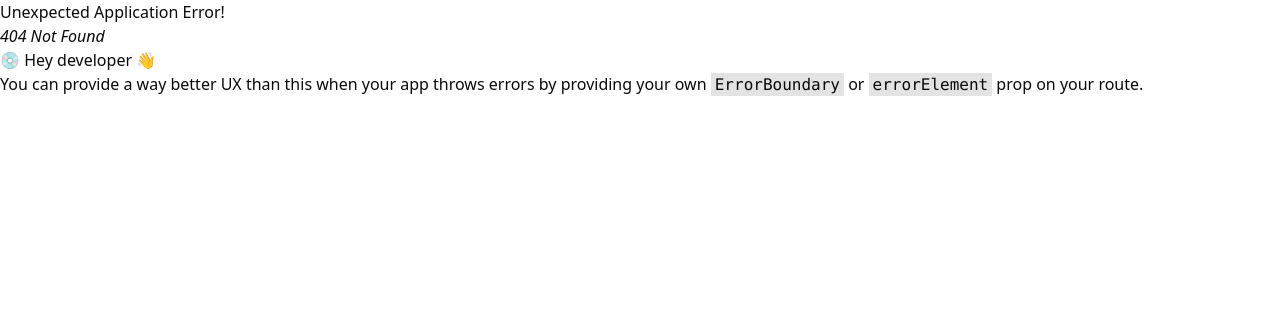
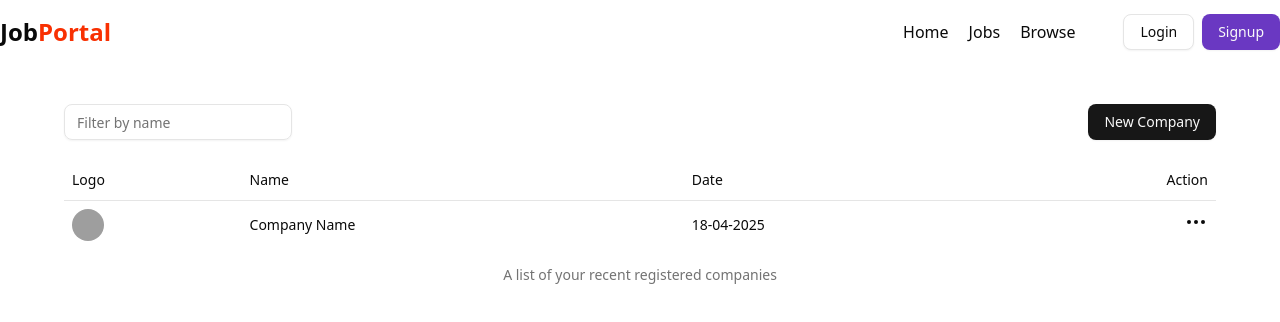
Before and after one commit to DhananjoyShaw/job-portal, a React (Vite) app in the folder frontend/: page /admin/companies in a window 1280 px wide. Before the commit this address had no page. Shown: the top 322 px of the page. Built offline with nearby package versions, Linux system fonts and the light colour scheme; grey boxes are pictures that could not be loaded.

Commit message:
feat: Add initial structure for admin pages

```diff
--- /dev/null
+++ b/frontend/src/admin/Companies.jsx
@@ -0,0 +1,28 @@
+import React from 'react'
+import Navbar from '@/components/shared/Navbar';
+import { Input } from '@/components/ui/input';
+import { Button } from '@/components/ui/button';
+import CompaniesTable from './CompaniesTable';
+import { useNavigate } from 'react-router-dom';
+
+const Companies = () => {
+    const navigate = useNavigate();
+
+    return (
+        <div>
+            <Navbar />
+            <div className='max-w-6xl mx-auto my-10'>
+                <div className='flex items-center justify-between my-5'>
+                    <Input
+                        className="w-fit"
+                        placeholder="Filter by name"
+                    />
+                    <Button onClick={() => navigate("/admin/companies/create")}>New Company</Button>
+                </div>
+                <CompaniesTable />
+            </div>
+        </div>
+    )
+}
+
+export default Companies;
--- /dev/null
+++ b/frontend/src/admin/CompaniesTable.jsx
@@ -0,0 +1,47 @@
+import React from 'react'
+import { Table, TableBody, TableCaption, TableCell, TableHead, TableHeader, TableRow } from '@/components/ui/table'
+import { Avatar, AvatarImage } from '@/components/ui/avatar'
+import { Popover, PopoverContent, PopoverTrigger } from '@/components/ui/popover'
+import { Edit2, MoreHorizontal } from 'lucide-react'
+
+const CompaniesTable = () => {
+    return (
+        <div>
+            <Table>
+                <TableCaption>A list of your recent registered companies</TableCaption>
+                <TableHeader>
+                    <TableRow>
+                        <TableHead>Logo</TableHead>
+                        <TableHead>Name</TableHead>
+                        <TableHead>Date</TableHead>
+                        <TableHead className="text-right">Action</TableHead>
+                    </TableRow>
+                </TableHeader>
+                <TableBody>
+                    <TableRow>
+                        <TableCell>
+                            <Avatar>
+                                <AvatarImage src="https://stellar-signs.com/wp-content/uploads/2021/08/Depositphotos_13687440_s-2019.jpg" />
+                            </Avatar>
+                        </TableCell>
+                        <TableCell>Company Name</TableCell>
+                        <TableCell>18-04-2025</TableCell>
+                        <TableCell className="text-right cursor-pointer">
+                            <Popover>
+                                <PopoverTrigger><MoreHorizontal /></PopoverTrigger>
+                                <PopoverContent className="w-32">
+                                    <div className='flex items-center gap-2 w-fit cursor-pointer'>
+                                        <Edit2 className='w-4' />
+                                        <span>Edit</span>
+                                    </div>
+                                </PopoverContent>
+                            </Popover>
+                        </TableCell>
+                    </TableRow>
+                </TableBody>
+            </Table>
+        </div>
+    )
+}
+
+export default CompaniesTable;
--- /dev/null
+++ b/frontend/src/admin/CompanyCreate.jsx
@@ -0,0 +1,9 @@
+import React from 'react'
+
+function CompanyCreate() {
+    return (
+        <div>CompanyCreate</div>
+    )
+}
+
+export default CompanyCreate;
--- a/frontend/src/components/home.jsx
+++ b/frontend/src/components/home.jsx
@@ -1,13 +1,24 @@
-import React from 'react'
+import React, { useEffect } from 'react'
 import Navbar from './shared/Navbar.jsx'
 import HeroSection from './HeroSection.jsx';
 import CategoryCarousel from './CategoryCarousel.jsx';
 import LatestJobs from './LatestJobs.jsx';
 import Footer from './shared/Footer.jsx';
 import useGetAllJobs from '@/hooks/useGetAllJobs.jsx';
+import { useSelector } from 'react-redux';
+import { useNavigate } from 'react-router-dom';
 
 const Home = () => {
     useGetAllJobs();
+
+    const { user } = useSelector(store => store.auth);
+    const navigate = useNavigate();
+
+    useEffect(() => {
+        if (user?.role === 'recruiter') {
+            navigate("/admin/companies");
+        }
+    }, []);
 
     return (
         <div>
--- a/frontend/src/components/shared/Navbar.jsx
+++ b/frontend/src/components/shared/Navbar.jsx
@@ -33,13 +33,24 @@ const Navbar = () => {
         <div className='bg-white'>
             <div className='flex items-center justify-between mx-auto max-w-7xl h-16'>
                 <div>
-                    <h1 className='text-2xl font-bold'>Job<span className='text-[#F83002]'>Portal</span></h1>
+                    <Link to="/"> <h1 className='text-2xl font-bold'>Job<span className='text-[#F83002]'>Portal</span></h1></Link>
                 </div>
                 <div className='flex items-center gap-12'>
                     <ul className='flex font-medium items-center gap-5'>
+                        {
+                            user && user.role === 'recruiter' ? (
+                                <>
+                                    <li><Link to="/admin/companies">Companies</Link></li>
+                                    <li><Link to="/admin/jobs">Jobs</Link></li>
+                                </>
+                            ) : (
+                                <>
                                     <li><Link to="/">Home</Link></li>
                                     <li><Link to="/jobs">Jobs</Link></li>
                                     <li><Link to="/browse">Browse</Link></li>
+                                </>
+                            )
+                        }
                     </ul>
                     {
                         !user ? (
@@ -66,10 +77,14 @@ const Navbar = () => {
                                             </div>
                                         </div>
                                         <div className='flex flex-col my-2 text-gray-600'>
+                                            {
+                                                user && user.role === 'student' && (
                                                     <div className='flex w-fit items-center gap-2 cursor-pointer'>
                                                         <User2 />
                                                         <Button variant="link"> <Link to="/profile">View Profile</Link></Button>
                                                     </div>
+                                                )
+                                            }
                                             <div className='flex w-fit items-center gap-2 cursor-pointer'>
                                                 <LogOut />
                                                 <Button onClick={logoutHandler} variant="link">Logout</Button>
```
Also changed, not shown: frontend/src/App.jsx (+12 -0 lines). Lines whose indentation alone changed are shown as unchanged.
